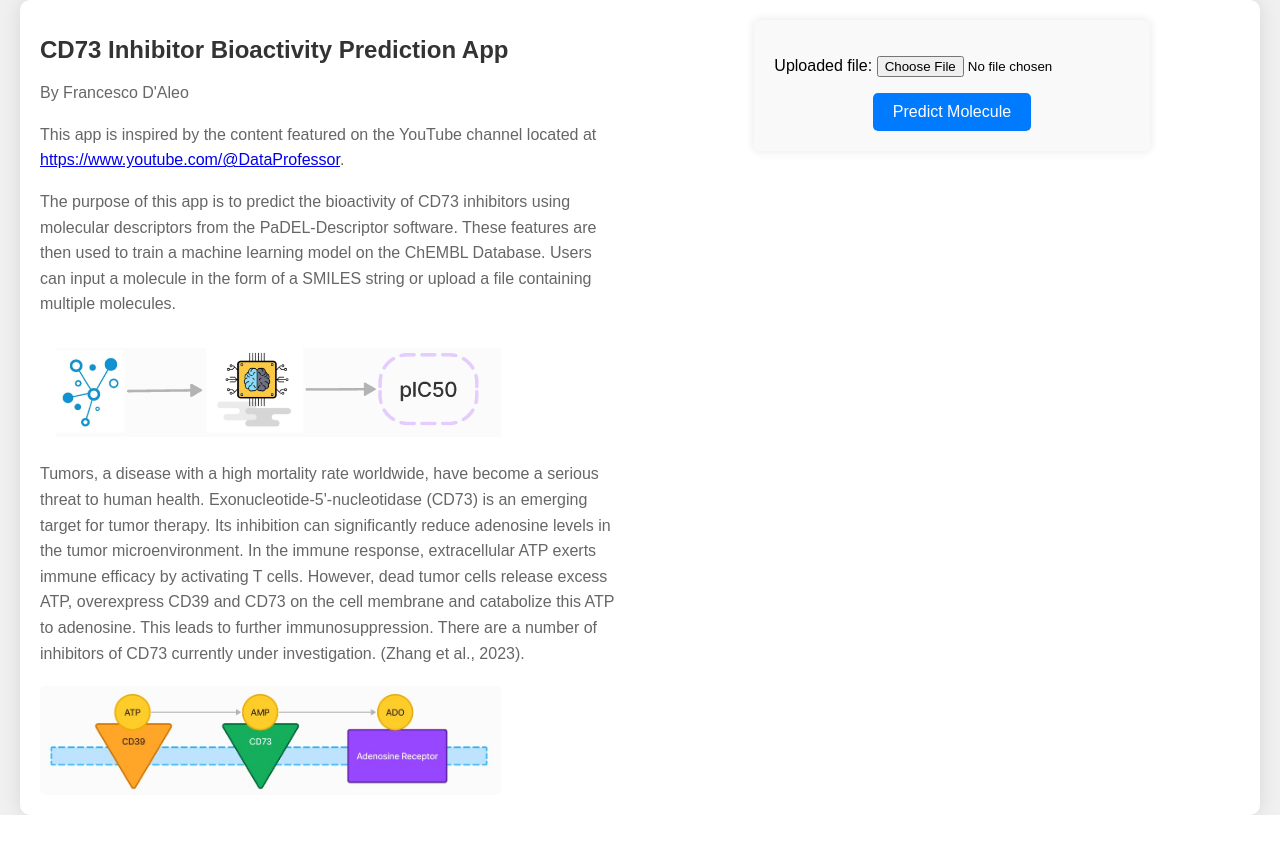
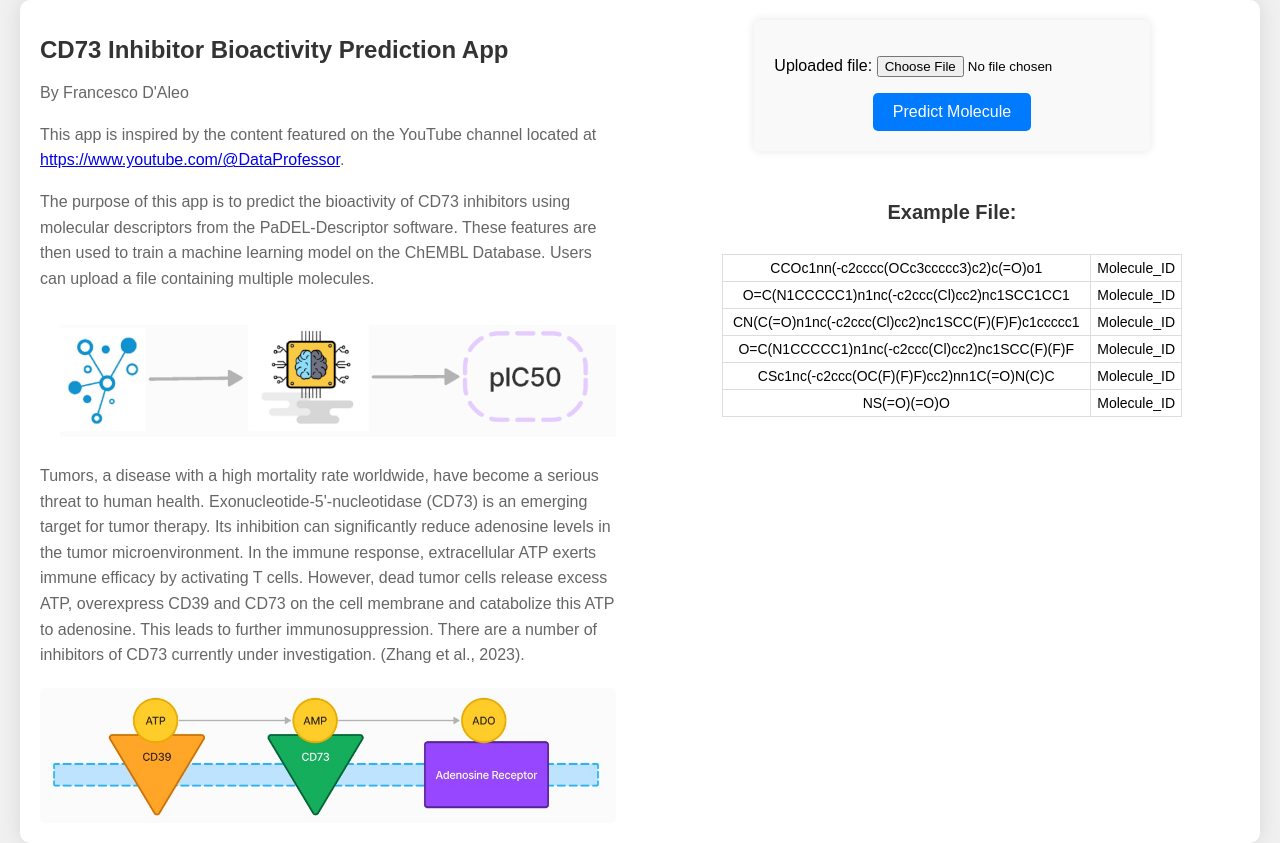
Before and after one commit to FrancescoRec/CD73_analyzer_Django, a Django app: page /app/predict_molecule/ in a window 1280 px wide. Before the commit the page ends 815 px from the top, so only its background shows below. Run offline with Django 5.2, Linux system fonts and the light colour scheme.

Commit message:
version_1

```diff
--- a/app/static/myapp/styles.css
+++ b/app/static/myapp/styles.css
@@ -46,8 +46,6 @@ body {
     border-radius: 5px;
 }
 
-/* styles.css */
-
 /* Stili per la sezione destra */
 .right-section {
     padding-left: 20px;
@@ -82,3 +80,30 @@ body {
 .right-section form button:hover {
     background-color: #0056b3;
 }
+
+/* Stili per la tabella */
+.right-section table {
+    width: 80%;
+    border-collapse: collapse;
+    margin-top: 10px;
+}
+
+.right-section th, .right-section td {
+    padding: 5px;
+    border: 1px solid #ddd;
+    font-size: 14px;
+}
+
+.right-section th {
+    background-color: #f2f2f2;
+}
+
+.right-section tr:hover {
+    background-color: #f5f5f5;
+}
+
+.right-section h3 {
+    font-size: 20px;
+    color: #333;
+    margin-top: 50px;
+}
--- a/app/templates/predict_molecule.html
+++ b/app/templates/predict_molecule.html
@@ -15,9 +15,9 @@
 
             <p>This app is inspired by the content featured on the YouTube channel located at <a href="https://www.youtube.com/@DataProfessor">https://www.youtube.com/@DataProfessor</a>.</p>
             <p>The purpose of this app is to predict the bioactivity of CD73 inhibitors using molecular descriptors from the PaDEL-Descriptor software.
-                These features are then used to train a machine learning model on the ChEMBL Database. Users can input a molecule in the form of a SMILES string or upload a file containing multiple molecules.</p>
+                These features are then used to train a machine learning model on the ChEMBL Database. Users can upload a file containing multiple molecules.</p>
 
-            <img src="{% static 'myapp/image1.png' %}?v=2" alt="Image 1" width="80%">
+            <img src="{% static 'myapp/image1.png' %}?v=2" alt="Image 1" width="100%">
 
             <p>Tumors, a disease with a high mortality rate worldwide, have become a serious threat to human health.
                 Exonucleotide-5'-nucleotidase (CD73) is an emerging target for tumor therapy.
@@ -26,7 +26,7 @@
                 However, dead tumor cells release excess ATP, overexpress CD39 and CD73 on the cell membrane and catabolize this ATP to adenosine.
                 This leads to further immunosuppression. There are a number of inhibitors of CD73 currently under investigation. (Zhang et al., 2023).</p>
 
-            <img src="{% static 'myapp/image2.png' %}?v=2" alt="Image 2" width="80%">
+            <img src="{% static 'myapp/image2.png' %}?v=2" alt="Image 2" width="100%">
         </div>
         <div class="right-section">
             <form method="post" enctype="multipart/form-data" action="{% url 'predict_molecule' %}">
@@ -34,6 +34,35 @@
                 {{ form.as_p }}
                 <button type="submit">Predict Molecule</button>
             </form>
+            <h3>Example File:</h3>
+            <table>
+                <tbody>
+                    <tr>
+                        <td>CCOc1nn(-c2cccc(OCc3ccccc3)c2)c(=O)o1</td>
+                        <td>Molecule_ID</td>
+                    </tr>
+                    <tr>
+                        <td>O=C(N1CCCCC1)n1nc(-c2ccc(Cl)cc2)nc1SCC1CC1</td>
+                        <td>Molecule_ID</td>
+                    </tr>
+                    <tr>
+                        <td>CN(C(=O)n1nc(-c2ccc(Cl)cc2)nc1SCC(F)(F)F)c1ccccc1</td>
+                        <td>Molecule_ID</td>
+                    </tr>
+                    <tr>
+                        <td>O=C(N1CCCCC1)n1nc(-c2ccc(Cl)cc2)nc1SCC(F)(F)F</td>
+                        <td>Molecule_ID</td>
+                    </tr>
+                    <tr>
+                        <td>CSc1nc(-c2ccc(OC(F)(F)F)cc2)nn1C(=O)N(C)C</td>
+                        <td>Molecule_ID</td>
+                    </tr>
+                    <tr>
+                        <td>NS(=O)(=O)O</td>
+                        <td>Molecule_ID</td>
+                    </tr>
+                </tbody>
+            </table>
         </div>
     </div>
 </body>
```
